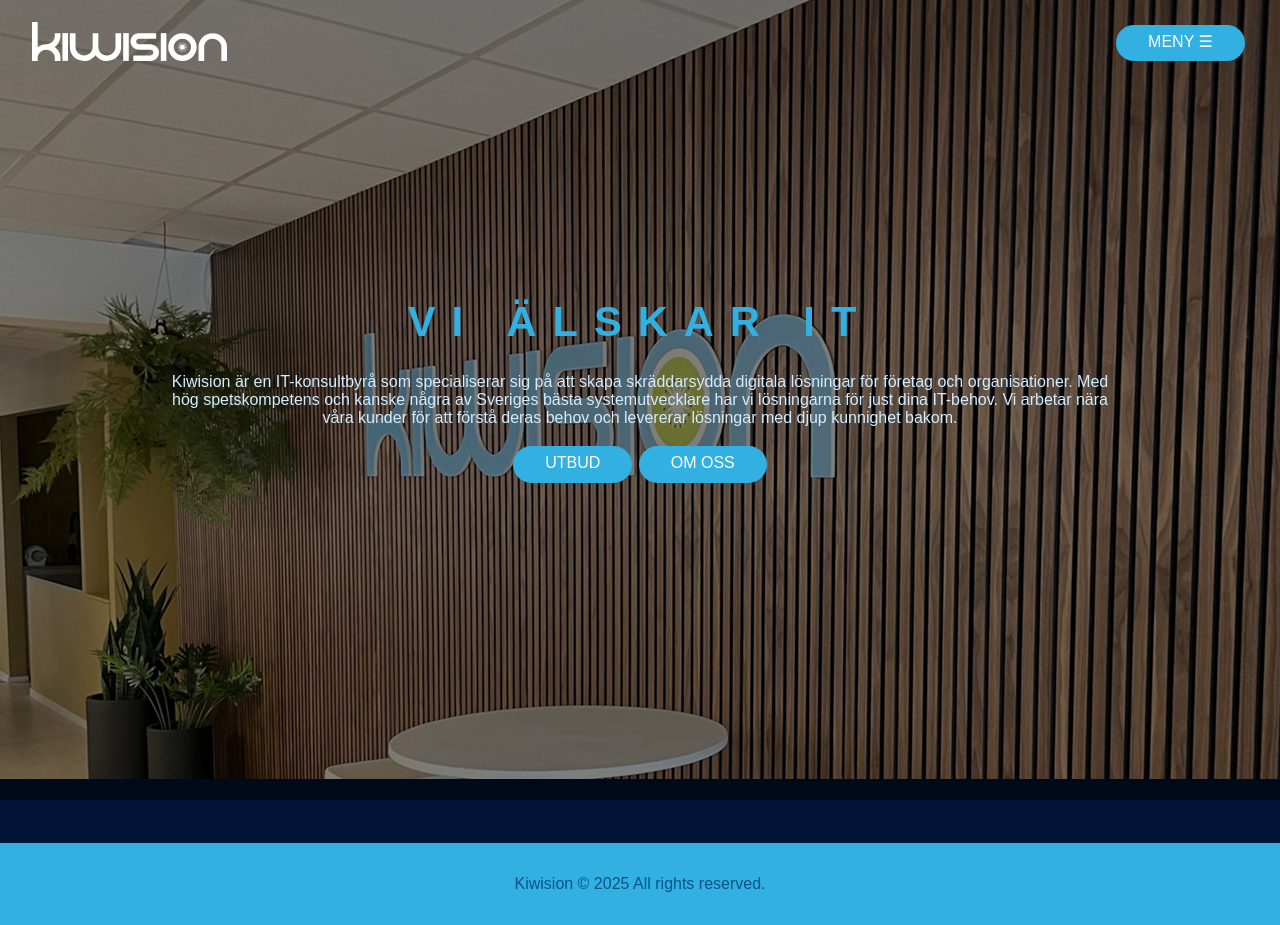
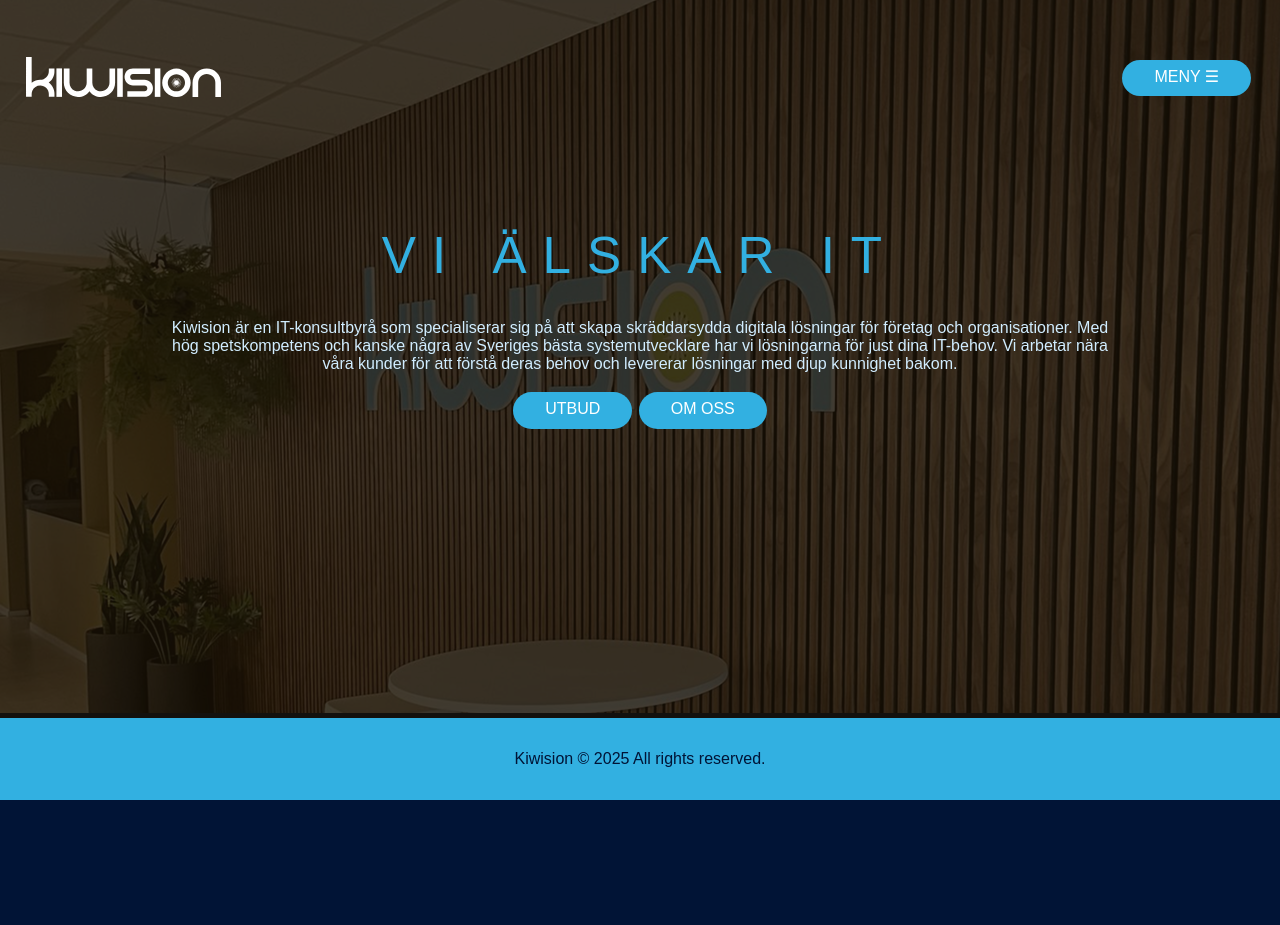
Before and after one commit to kiwisionhudiksvall/page, a React (Vite) app: page / in a window 1280 px wide. After the commit the page ends 800 px from the top, so only its background shows below. Built offline with nearby package versions, Linux system fonts and the light colour scheme; a web font is replaced by a local one.

Commit message:
färger tilllagd i index.css, kopplat Contentful till About.jsx för både text och bild + styling

```diff
--- a/src/App.css
+++ b/src/App.css
@@ -2,15 +2,15 @@
   display: flex;
   flex-direction: column;
   min-height: 100vh;
-  width: 100vw;
+  margin: 0;
 }
 
 main {
-  flex: 1;
-  width: 100vw;
+  display: flex;
   flex-direction: column;
   justify-content: center;
   align-items: center;
+  margin: 0;
 }
 
 .navbar {
@@ -19,7 +19,8 @@ main {
   display: flex;
   justify-content: space-between;
   align-items: center;
-  padding: 1rem 2rem;
+  padding: 4% 2%;
+  max-width: 100%;
 }
 
 .navbar ul {
@@ -39,7 +40,13 @@ transform: scale(0.95);
 
 .footer {
   background: #32B0E1;
-  color: #045587;
+  color: var(--darkblue);
   text-align: center;
-  padding: 1rem;
+  padding-top: 1rem;
+  padding-bottom: 1rem;
+  position: fixed;
+  bottom: 0;
+  left: 0;
+  right: 0;
+  z-index: 200;
 }
--- a/src/App.jsx
+++ b/src/App.jsx
@@ -3,6 +3,9 @@ import Navbar from "./components/Navbar";
 import Footer from "./components/Footer";
 import Home from "./pages/Home";
 import Products from "./pages/Products";
+import Page from "./pages/Page";
+import About from "./pages/About";
+import Contact from "./pages/Contact";
 import "./App.css";
 
 function App() {
@@ -13,6 +16,9 @@ function App() {
         <Routes>
           <Route path="/" element={<Home />} />
           <Route path="/products" element={<Products />} />
+          <Route path="/page" element={<Page />} />
+          <Route path="/about" element={<About />} />
+          <Route path="/contact" element={<Contact />} />
         </Routes>
       </main>
       <Footer />
--- a/src/components/Footer.jsx
+++ b/src/components/Footer.jsx
@@ -1,4 +1,6 @@
-
+import "../index.css";
+import "../App.css";
+import React from "react";
 
 export default function Footer() {
   return (
--- a/src/components/Navbar.jsx
+++ b/src/components/Navbar.jsx
@@ -39,8 +39,8 @@ export default function Navbar() {
               className="dropdown-menu"
               style={{
                 position: "absolute",
-                top: "65px",
-                right: "30px",
+                top: "13vh",
+                right: "2vw",
                 backgroundColor: "#011436d6",
                 boxShadow: "0 4px 8px rgba(0, 0, 0, 0.1)",
                 borderRadius: "20px",
--- a/src/index.css
+++ b/src/index.css
@@ -1,8 +1,21 @@
 :root {
-  font-weight: 400;
+  font-weight: 300;
   font-family: halcom, sans-serif;
   color: rgba(255, 255, 255, 0.87);
   background-color: #011436;
+
+  --kiwigreen: #AEC539;
+  --aquablue: #32B0E1;
+  --lightblue: #D1F6FF;
+  --lightgreen: #F2F3A7;
+  --whiteblue: #EEFFFE;
+  --midblue: #005D85;
+  --midgreen: #637B27;
+  --darkblue: #011436;
+  --darkgreen: #252C00;
+  --creme: #FEFCF1;
+  --white: #FFFFFF;
+  --black: #000000;
 
   font-synthesis: none;
   text-rendering: optimizeLegibility;
@@ -34,7 +47,7 @@ body {
   margin: 0;
   display: flex;
   place-items: center;
-  min-width: 320px;
+  max-width: 100vw;
   min-height: 100vh;
 }
 
--- a/src/pages/About.jsx
+++ b/src/pages/About.jsx
@@ -1,20 +1,136 @@
-import React from "react";
+import React, { useState, useEffect } from "react";
 import "../index.css";
+import Image from "../assets/images/employed_kiwision.png";
 
 export default function About() {
+  const [data, setData] = useState(null);
+  const [loading, setLoading] = useState(true);
+
+  useEffect(() => {
+    const url =
+      "https://graphql.contentful.com/content/v1/spaces/pxok2zrh6jgc/environments/master";
+
+    const query = `
+      query {
+        pageText(id: "3TqYb6JvRoK1WguY9oKLE9") {
+          heading
+          paragraph
+          heading2
+          paragraph2
+          image {
+            title
+            url
+          }
+        }
+      }
+    `;
+
+    fetch(url, {
+      method: "POST",
+      headers: {
+        "Content-Type": "application/json",
+        Authorization: "Bearer UjuQwJoV0G6WTlkEq80T8SLFOXxfUXCyYI_9zu_JCg4",
+      },
+      body: JSON.stringify({ query }),
+    })
+      .then((res) => res.json())
+      .then((json) => {
+        const entry = json.data.pageText;
+        const imageUrl = entry.image?.url;
+
+        setData({ ...entry, imageUrl });
+        setLoading(false);
+      })
+      .catch((err) => {
+        console.error("Fel vid GraphQL-anrop:", err);
+        setLoading(false);
+      });
+  }, []);
+
+  if (loading) return <div>Laddar innehåll...</div>;
+  if (!data) return <div>Innehåll kunde inte hämtas.</div>;
+
+  const heroStyle = {
+    backgroundImage: `url(${Image})`,
+    height: "100vh",
+    backgroundSize: "cover",
+    backgroundRepeat: "no-repeat",
+    display: "flex",
+    flexDirection: "row",
+    marginTop: "-30vh",
+  };
+
   return (
     <>
-      <header data-name="hero">
-        <div data-name="box-1"></div>
-        <div data-name="box-2">
-          <h1>Om oss</h1>
-          <p>
-            Om Kiwisions bakgrund, hur allt började, om vårt namn, våra kunder
-            och de kompetenser vi besitter.
-          </p>
+      <header data-name="hero" style={heroStyle}>
+        <div
+          data-name="box-1"
+          style={{
+            minWidth: "50vw",
+            maxHeight: "100vh",
+            backgroundColor: "rgba(39, 24, 2, 0.6)",
+          }}
+        ></div>
+        <div
+          data-name="box-2"
+          style={{
+            maxWidth: "50vw",
+            maxHeight: "100vh",
+            backgroundColor: "rgba(1, 20, 54, 0.85)",
+          }}
+        >
+          <div
+            style={{ padding: "6rem", margin: "14rem 0", textAlign: "center" }}
+          >
+            <h1>{data.heading}</h1>
+            <p>{data.paragraph}</p>
+          </div>
         </div>
       </header>
-      <section data-name="section-1"></section>
+
+      <section
+        data-name="section-1"
+        style={{
+          width: "100%",
+          minHeight: "60vh",
+          textAlign: "center",
+          backgroundColor: "var(--lightblue)",
+          color: "var(--darkblue)",
+          padding: "4rem",
+        }}
+      >
+        <h2>{data.heading2}</h2>
+        <p>{data.paragraph2}</p>
+</section>
+<section data-name="section-2" style={{ width: "100%"}}>
+           <div
+          data-name="overlay"
+            style={{
+              position: "absolute",
+              left: 0,
+              right: 0,
+              height: "80vh",
+              objectFit: "cover",
+              backgroundColor:"rgba(24, 17, 6, 0.82)",
+              zIndex: 30,
+            }}
+          >
+        <img
+          src={data.imageUrl}
+          alt={data.image?.title}
+          style={{
+            width: "100%",
+            marginTop: "2rem",
+            height: "80vh",
+            objectFit: "cover",
+            overflow: "hidden",
+            objectPosition: "top",
+            position: "relative",
+            zIndex: 10,
+          }}
+        />
+</div>
+      </section>
     </>
   );
 }
--- a/src/pages/Home.jsx
+++ b/src/pages/Home.jsx
@@ -5,8 +5,7 @@ import Image from "../assets/images/wall_kiwision.png";
 
 export default function Home() {
   const heroImage = {
-    backgroundImage:
-      `url(${Image})`,
+    backgroundImage: `url(${Image})`,
     height: "100vh",
     backgroundSize: "cover",
     backgroundRepeat: "no-repeat",
@@ -17,18 +16,20 @@ export default function Home() {
       <main
         data-name="home-main"
         style={{
-            marginTop: "-13vh",
+          top: 0,
           display: "flex",
           flexDirection: "column",
           alignItems: "center",
           justifyContent: "center",
-          gap: "2rem",
+          marginBottom: 0,
         }}
       >
         <header
           data-name="home-hero"
           style={{
             ...heroImage,
+            top: 0,
+            marginTop: "-30vh",
             textAlign: "center",
             justifyContent: "center",
             display: "flex",
@@ -37,32 +38,40 @@ export default function Home() {
           }}
         >
           <div
+          data-name="overlay"
             style={{
               position: "absolute",
               top: 0,
               left: 0,
-              width: "100%",
-              height: "100%",
-              backgroundColor: "rgba(0, 0, 0, 0.5)", // 0.5 = 50% toning
-              zIndex: 1, // bakom texten men ovanpå bilden
+              bottom: 0,
+              right: 0,
+              backgroundColor:"rgba(24, 17, 6, 0.82)",
+              zIndex: 1,
             }}
           ></div>
-          <div style={{
+          <div
+            style={{
               position: "relative",
-             zIndex: 2 }}>
-             <h1 style={{
+              zIndex: 2,
+            }}
+          >
+            <h1
+              style={{
+                fontFamily: "Arboria, sans-serif",
                 letterSpacing: "1.0rem",
-                fontWeight: "600",
-                fontSize: "2.6rem",
+                fontWeight: "300",
+                fontSize: "3.2rem",
                 color: "#32B0E1",
               }}
             >
               VI ÄLSKAR IT
             </h1>
-            <p style={{
+            <p
+              style={{
                 maxWidth: "75%",
                 margin: "1rem auto",
-                }}>
+              }}
+            >
               Kiwision är en IT-konsultbyrå som specialiserar sig på att skapa
               skräddarsydda digitala lösningar för företag och organisationer.
               Med hög spetskompetens och kanske några av Sveriges bästa
```
Lines whose indentation alone changed are shown as unchanged.
